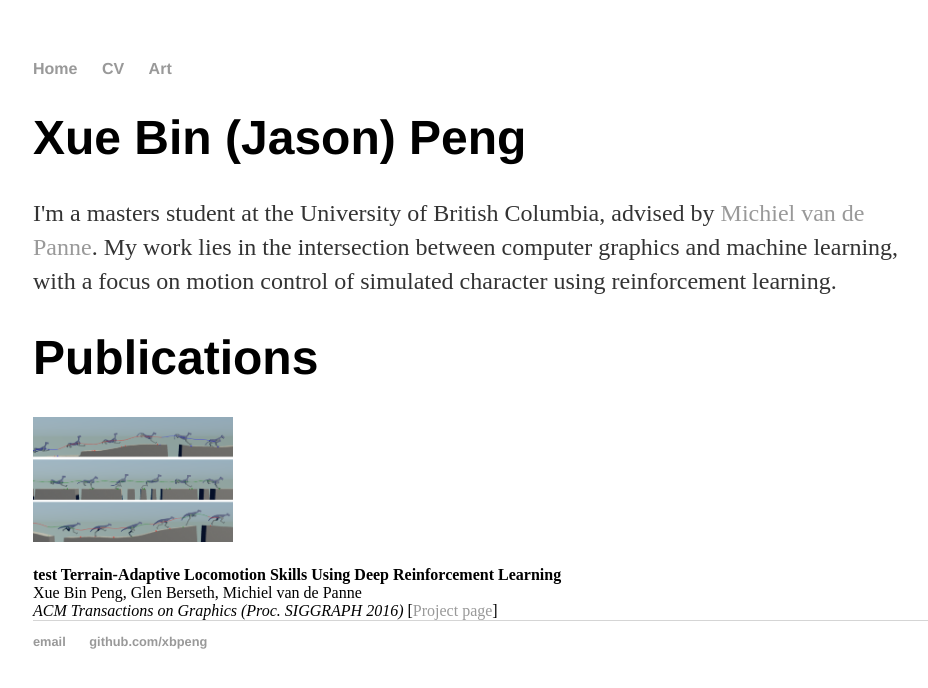
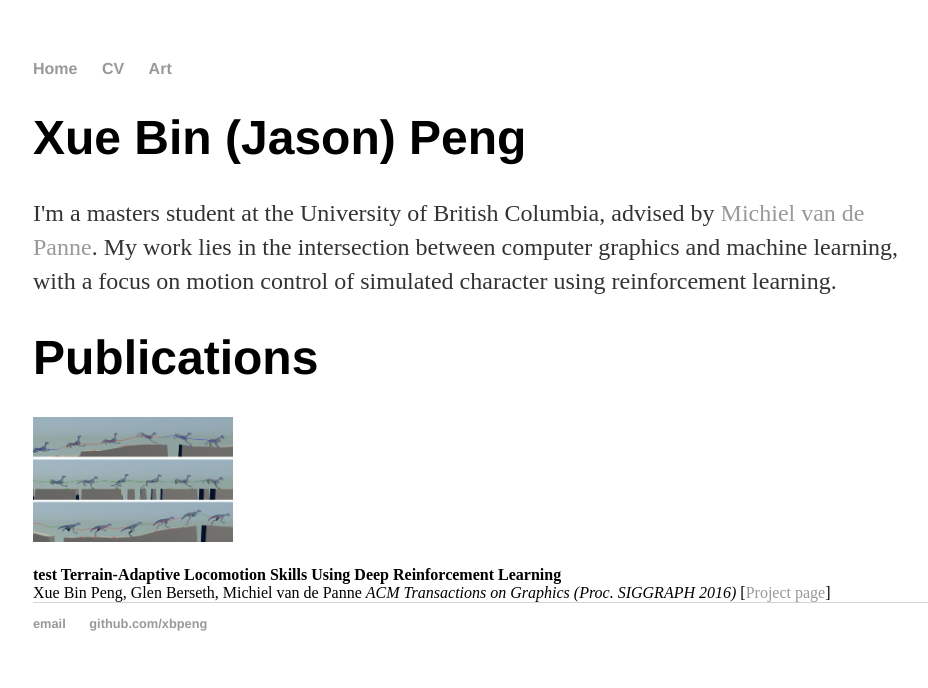
Before and after one commit to xbpeng/xbpeng.github.io, a Jekyll site: the page built from index.html, in a window 1280 px wide. Shown: the top 688 px of the page, without its empty margins (159-1087 px from the left). Built offline with Jekyll 4.4.1, drawn with Linux system fonts in a browser that asks for light colours.

```diff
--- a/index.html
+++ b/index.html
@@ -11,7 +11,7 @@ title: Xue Bin (Jason) Peng
 	<p style="float: middle;"><a href="https://www.cs.ubc.ca/~van/papers/2016-TOG-deepRL/index.html"><img style="vertical-align:top" src="images/papers/2016-TOG-deepRL.png"  width="200" height="inherit" alt="" /></a></p>
     	<b> test Terrain-Adaptive Locomotion Skills Using Deep Reinforcement Learning </b>
 	<br> Xue Bin Peng, Glen Berseth, Michiel van de Panne
-	<br> <em> ACM Transactions on Graphics (Proc. SIGGRAPH 2016)</em>
+	<em> ACM Transactions on Graphics (Proc. SIGGRAPH 2016)</em>
 	[<a href="https://www.cs.ubc.ca/~van/papers/2016-TOG-deepRL/index.html">Project page</a>]
 
 
```
